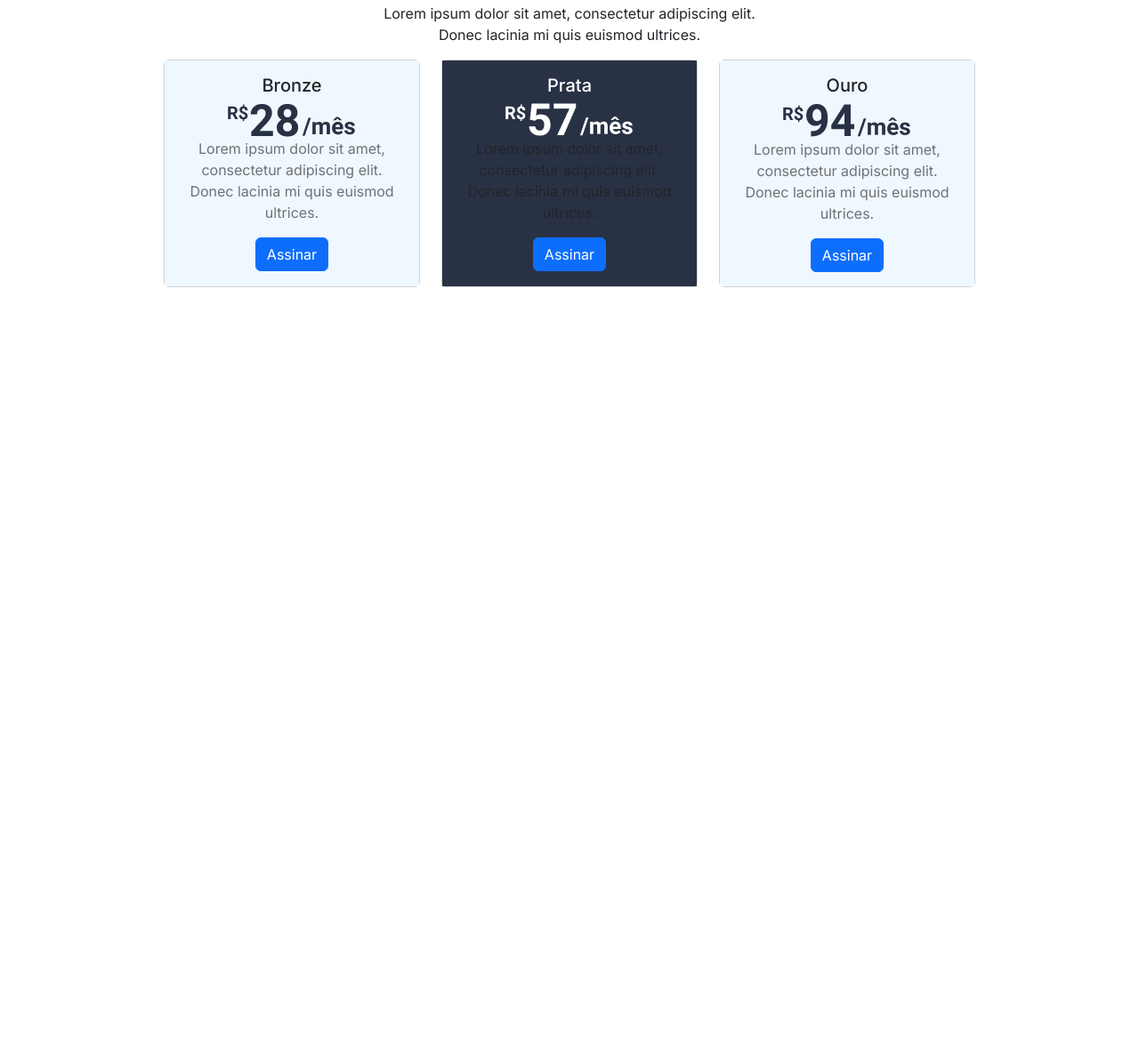
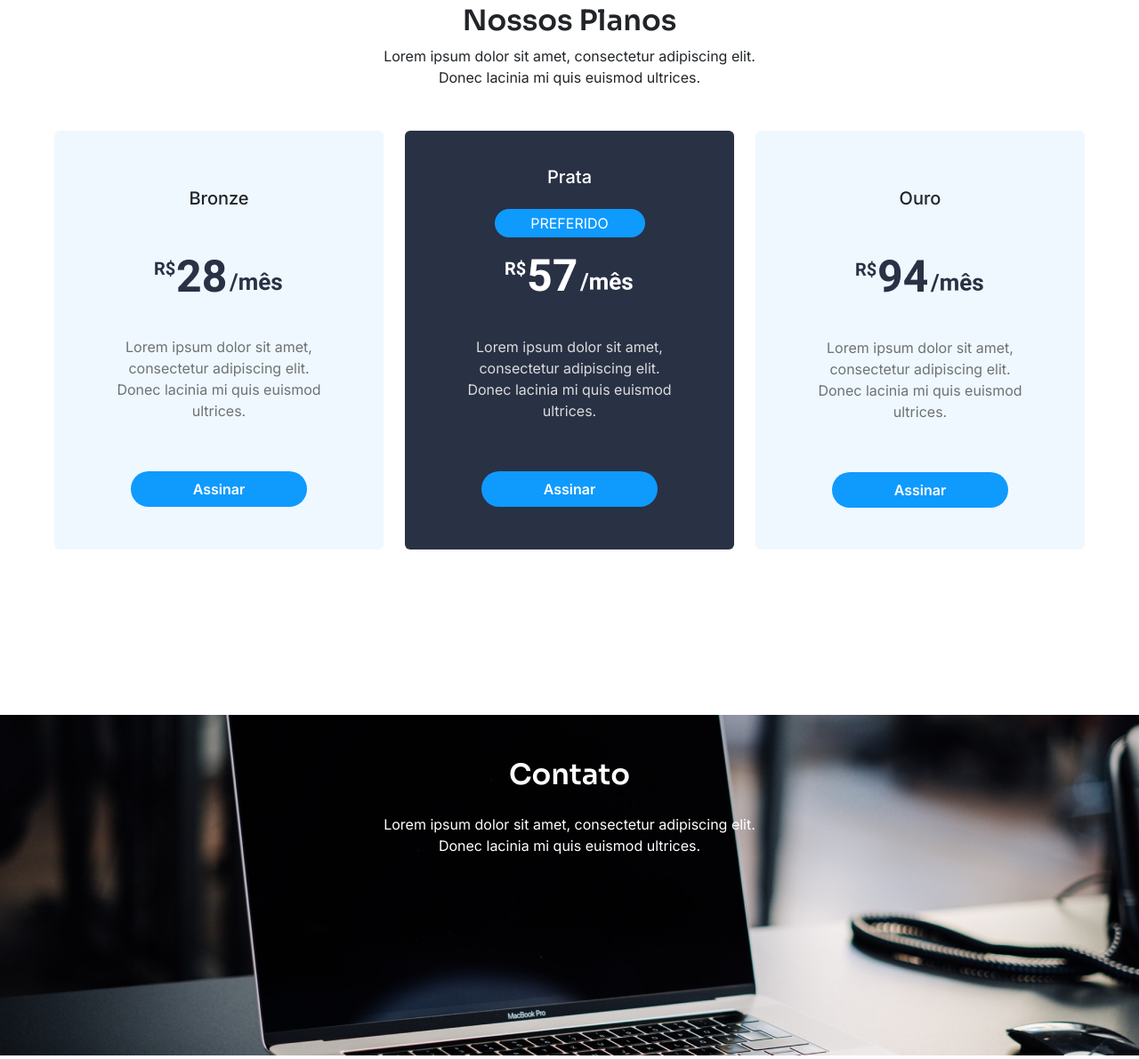
Before and after one commit to JonathasGomes/Rachi, a plain HTML site: page index.html in a window 1280 px wide. Shown: the part 1748-2939 px from the top of the page at 89% size. Before the commit the page ends 2087 px from the top, so only its background shows below. Drawn offline with nearby package versions, Linux system fonts and the light colour scheme.

Commit message:
Feature: Seção de planos alinhada corretamente

```diff
--- a/index.html
+++ b/index.html
@@ -87,42 +87,52 @@
         </div>
         <img src="assets/notificacao.png" alt="">
       </section>
-      <section>
-        <div class="text-center">
+      <section class="banner-4">
+        <div class="text-center my-5">
           <h2>Nossos Planos</h2>
           <p>Lorem ipsum dolor sit amet, consectetur adipiscing elit.<br> Donec lacinia mi quis euismod ultrices.</p>
         </div>
         <div class="d-flex justify-content-center gap-4">
-          <div class="card text-center mb-3 d-flex gap-5" style="width: 18rem;">
-            <div class="card-body card-plan-white">
-              <h5 class="card-title">Bronze</h5>
+          <div class="card text-center mb-3 border-0" style="width: 23.125rem; height: 29.438rem;">
+            <div class="card-body card-plan-white rounded-2">
+              <h5 class="card-title py-5">Bronze</h5>
               <img src="assets/preco-bronze.png" alt="">
-              <p class="card-text">Lorem ipsum dolor sit amet, consectetur adipiscing elit. Donec lacinia mi quis euismod ultrices.</p>
-              <a href="#" class="btn btn-primary">Assinar</a>
+              <p class="card-text p-5">Lorem ipsum dolor sit amet, consectetur adipiscing elit. Donec lacinia mi quis euismod ultrices.</p>
+              <a href="#" class="ancora-plano rounded-5">Assinar</a>
             </div>
           </div>
-          <div class="card text-center mb-3" style="width: 18rem;">
-            <div class="card-body card-plan-blue">
-              <h5 class="card-title text-white">Prata</h5>
-              <img src="assets/preco-prata.png" alt="">
-              <p class="card-text">Lorem ipsum dolor sit amet, consectetur adipiscing elit. Donec lacinia mi quis euismod ultrices.</p>
-              <a href="#" class="btn btn-primary">Assinar</a>
+          <div class="card text-center mb-3 border-0" style="width: 23.125rem; height: 29.438rem;">
+            <div class="card-body card-plan-blue rounded-2">
+              <h5 class="card-title text-white pt-4">Prata</h5>
+              <span class="d-block py-1 span-destaque rounded-5 mx-auto my-4">PREFERIDO</span>
+              <img class=""src="assets/preco-prata.png" alt="">
+              <p class="card-text p-5">Lorem ipsum dolor sit amet, consectetur adipiscing elit. Donec lacinia mi quis euismod ultrices.</p>
+              <a href="#" class="ancora-plano rounded-5">Assinar</a>
             </div>
           </div>
-          <div class="card text-center mb-3" style="width: 18rem;">
-            <div class="card-body card-plan-white">
-              <h5 class="card-title">Ouro</h5>
+          <div class="card text-center mb-3 border-0" style="width: 23.125rem; height: 29.438rem;">
+            <div class="card-body card-plan-white rounded-2">
+              <h5 class="card-title py-5">Ouro</h5>
               <img src="assets/preco-ouro.png" alt="">
-              <p class="card-text">Lorem ipsum dolor sit amet, consectetur adipiscing elit. Donec lacinia mi quis euismod ultrices.</p>
-              <a href="#" class="btn btn-primary">Assinar</a>
+              <p class="card-text p-5">Lorem ipsum dolor sit amet, consectetur adipiscing elit. Donec lacinia mi quis euismod ultrices.</p>
+              <a href="#" class="ancora-plano rounded-5">Assinar</a>
             </div>
           </div>
         </div>
       </section>
+      <section class="container-fluid banner-5 w-100 text-center" style="height: 384px;">
+        <div class="pt-5">
+          <h2 class="text-white">Contato</h2>
+          <p class="pt-3 text-white">Lorem ipsum dolor sit amet, consectetur adipiscing elit.<br> Donec lacinia mi quis euismod ultrices.</p>
+        </div>
+        <div>
+
+        </div>
+      </section>
   </main>
 
-  <footer>
-
+  <footer class="bg-white text-center">
+      <h6 class="my-4">Rachi - Todos os direitos reservados.</h6>
   </footer>
   <script src="https://cdn.jsdelivr.net/npm/bootstrap@5.3.0/dist/js/bootstrap.bundle.min.js"
     integrity="sha384-geWF76RCwLtnZ8qwWowPQNguL3RmwHVBC9FhGdlKrxdiJJigb/j/68SIy3Te4Bkz"
--- a/style.css
+++ b/style.css
@@ -8,9 +8,11 @@
     --cor-fundo: #EFF8FF;
     --cor-preto: #000000;
     --cor-branco: #fff;
+    --cor-p-card-azul: #DBDBDB;
     --font-inter: 'Inter', sans-serif;
     --font-nunito: 'Nunito', sans-serif;
     --font-sora: 'Sora', sans-serif;
+    /* --bs-border-width: none; */
 }
 
 * {
@@ -26,7 +28,7 @@
     background-color: var(--cor-fundo);
 }
 
-.banner-1 {
+.banner-1, .banner-4 {
     height: 100vh;
 }
 .nav-link {
@@ -54,13 +56,20 @@ h1 {
     font-size: 48px;
 }
 
-.ancora {
+.ancora, .ancora-plano {
     background-color: #0F9AFE;
     color: var(--cor-branco);
     text-decoration: none;
-    padding: 16px 36px;
     cursor: pointer;
     font-weight: 600;
+}
+
+.ancora {
+    padding: 16px 36px;
+}
+
+.ancora-plano {
+    padding: 10px 70px;
 }
 
 .recursos-div h5 {
@@ -76,12 +85,29 @@ h1 {
 
 .card-plan-white {
     background-color: var(--cor-fundo);
+    border: none;
 }
 
 .card-plan-blue {
     background-color: var(--cor-fonte-primario);
 }
 
+.card-plan-blue p {
+    color: var(--cor-p-card-azul);
+}
+
 .card-plan-white p {
     color: var(--cor-fonte-secundario);
 }
+
+.span-destaque {
+    background-color: #0F9AFE;
+    color: var(--cor-branco);
+    text-decoration: none;
+    width: 50%;
+}
+
+.banner-5 {
+    background-image: url(assets/contato-background.png);
+    background-repeat: no-repeat;
+}
```
Also changed, not shown: assets/contato-background.png (added).
